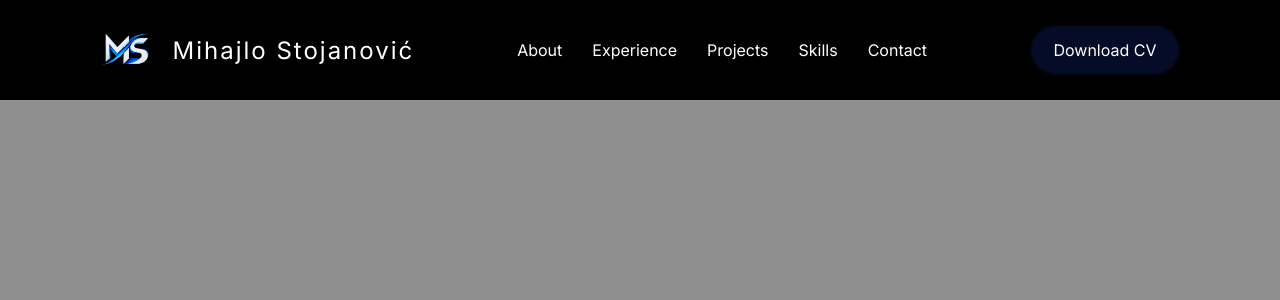
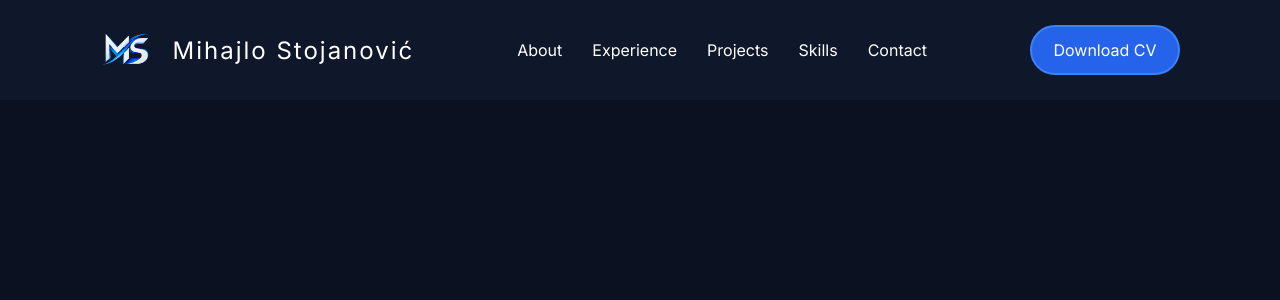
Before and after one commit to mihajlostojanovic23/portfolio, a React (Vite) app: page / in a window 1280 px wide. Shown: the top 300 px of the page. Built offline with nearby package versions, Linux system fonts and the light colour scheme.

Commit message:
feat: improved ui header style

```diff
--- a/src/layouts/Header/Header.module.css
+++ b/src/layouts/Header/Header.module.css
@@ -36,6 +36,24 @@
   color: var(--color-header-text);
   text-decoration: none;
   font-size: 16px;
+  position: relative;
+}
+
+.menuItem::after {
+  content: '';
+  position: absolute;
+  left: 0;
+  bottom: -10px;
+  width: 100%;
+  height: 2px;
+  background-color: var(--color-header-menu-item-underline);
+  transform: scaleX(0);
+  transform-origin: left;
+  transition: transform 0.25s ease;
+}
+
+.menuItem:hover::after {
+  transform: scaleX(1);
 }
 
 .cvButton {
@@ -50,10 +68,12 @@
   display: flex;
   justify-content: center;
   align-items: center;
-  transition: background-color 0.3s ease;
+  transition:  0.3s ease;
 }
 
  .cvButton:hover{
   background: var(--color-header-button-hover);
+  color: var(--color-header-text);
+  border-color: var(--color-header-button-border-hover);
 
 }
--- a/src/layouts/Header/Header.tsx
+++ b/src/layouts/Header/Header.tsx
@@ -20,7 +20,7 @@ const Header = () => {
 
       ))}
     </nav>
-    <a className={styles.cvButton} href="/documents/Mihajlo-Stojanovic.pdf" download='Mihajlo-Stojanovic.pdf' target="_blank" > Download CV </a>
+    <a className={styles.cvButton} href="/documents/Mihajlo-Stojanovic.pdf" download='Mihajlo-Stojanovic.pdf' > Download CV </a>
     </header>
   )
 }
--- a/src/main.tsx
+++ b/src/main.tsx
@@ -1,8 +1,8 @@
 import { StrictMode } from 'react'
 import { createRoot } from 'react-dom/client'
 import '@/styles/fonts.css'
+import '@/styles/variables.css'
 import '@/styles/global.css'
-import '@/styles/variables.css'
 
 
 import App from './App.tsx'
--- a/src/styles/global.css
+++ b/src/styles/global.css
@@ -7,7 +7,7 @@
 }
 
 body {
-    background-color: rgb(143, 143, 143);
+    background-color: var(--color-background);
     font-family: 'Inter', sans-serif;
 }
 
--- a/src/styles/variables.css
+++ b/src/styles/variables.css
@@ -1,11 +1,14 @@
 :root {
-  --color-background: #ffffff;
+  --color-background:#0B1120;
   --color-text: #111111;
   --color-primary: #2563eb;
-  --color-header-background: #000000;
+  --color-header-background: #0F172A;
   --color-header-text: #ffffff;
-  --color-header-button: rgba(13, 29, 95, 0.418);
-  --color-header-button-hover: rgba(28, 63, 203, 0.418);
-  --color-header-button-border: rgba(0, 0, 0, 0.418);
+  --color-header-button: #2563EB;
+  --color-header-button-hover: #0F172A;
+  --color-header-button-border: #3B82F6;
+  --color-header-button-border-hover: #60A5FA;
+  --color-header-menu-item-underline: #ffffff;
+
 
 }
```
